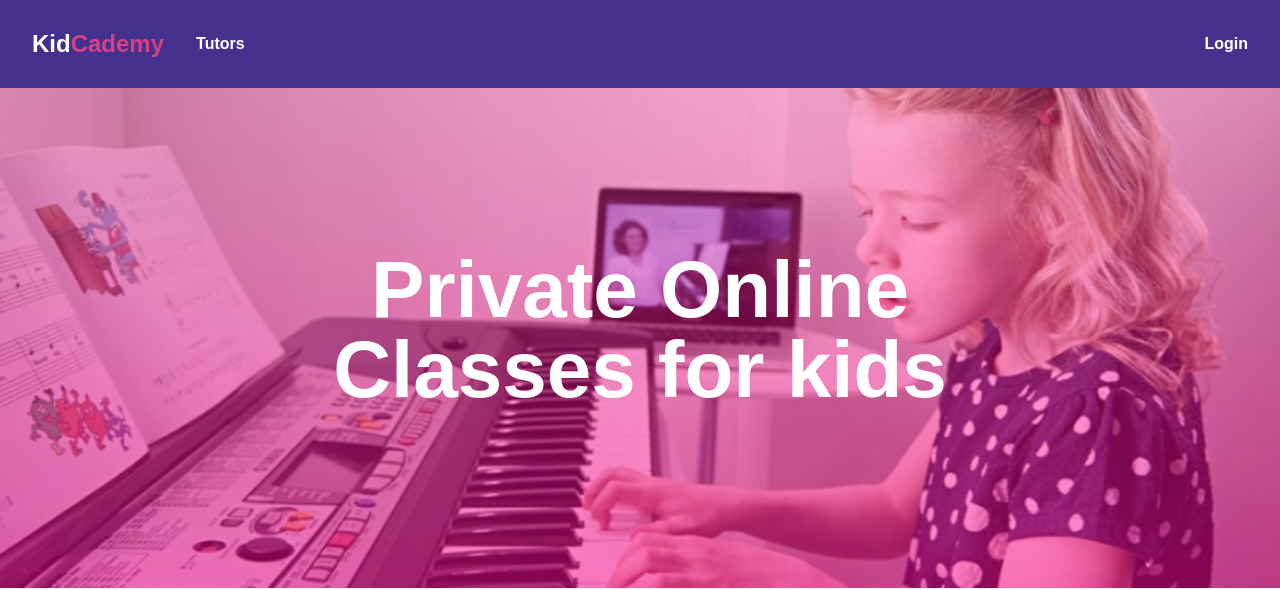
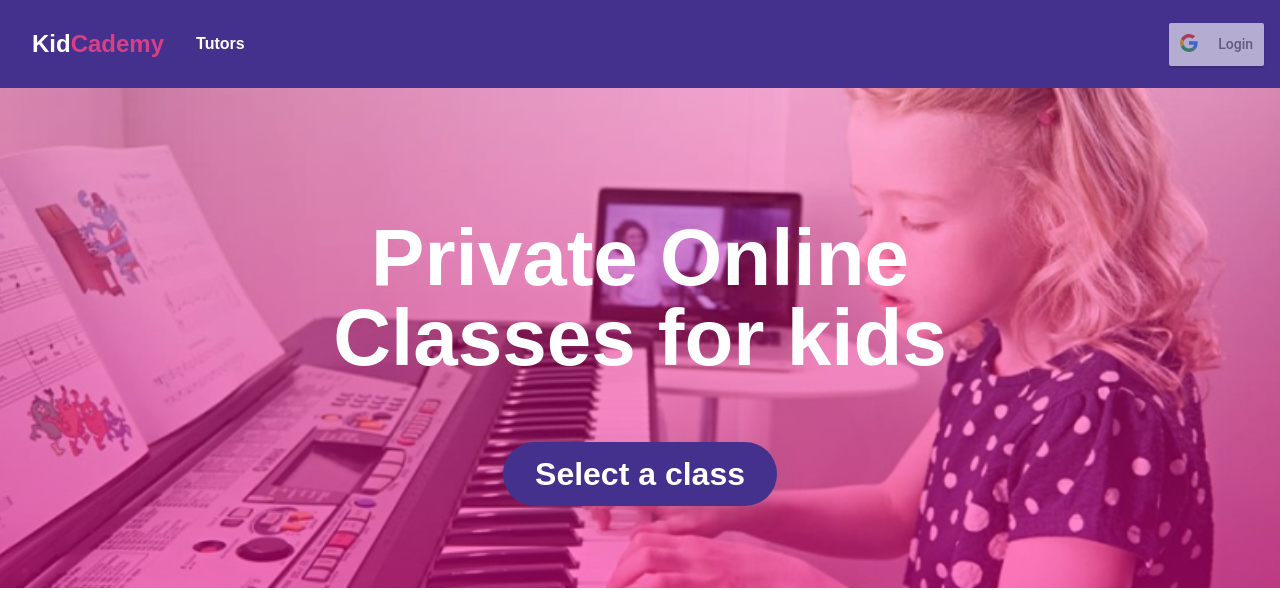
Before and after one commit to hamidkd/Final-Project-Concordia-Bootcamp, a React (Create React App) app in the folder frontend/: page / in a window 1280 px wide. Shown: the top 590 px of the page. Built offline with nearby package versions, Linux system fonts and the light colour scheme; no server answers.

Commit message:
add GoogleLogin to Frontend

```diff
--- a/frontend/package.json
+++ b/frontend/package.json
@@ -9,6 +9,7 @@
     "@testing-library/user-event": "^12.1.10",
     "react": "^17.0.2",
     "react-dom": "^17.0.2",
+    "react-google-login": "^5.2.2",
     "react-icons": "^4.2.0",
     "react-router-dom": "^5.2.0",
     "react-scripts": "4.0.3",
--- a/frontend/src/components/App.js
+++ b/frontend/src/components/App.js
@@ -1,10 +1,11 @@
 import Styled from "styled-components";
 import GlobalStyles from "./GlobalStyles";
+import ResetStyles from "./ResetStyles";
 import { BrowserRouter, Switch, Route } from "react-router-dom";
 
 import Header from "./Header";
 import HomePage from "./HomePage";
-import LoginPage from './LoginPage';
+import LoginPage from "./LoginPage";
 import Collection from "./Collection";
 import TutorProfile from "./TutorProfile";
 import Footer from "./Footer";
@@ -13,9 +14,9 @@ function App() {
   return (
     <BrowserRouter>
       <Div>
-
         <Header />
         <Main>
+          <ResetStyles />
           <GlobalStyles />
           <Switch>
             <Route exact path="/">
@@ -45,7 +46,7 @@ display: flex;
 flex-direction: column;
 justify-content: stretch;
 
-`
+`;
 
 const Main = Styled.main`
 flex: 1;
--- a/frontend/src/components/Collection.js
+++ b/frontend/src/components/Collection.js
@@ -34,10 +34,28 @@ const Div = Styled.div`
 padding-inline: 2rem;
 padding-block: 2rem;
 border-radius: 1rem;
+
 .tutors {
+    padding-right: 2rem ;
+    padding-left: 2rem ;
 
   display: grid;
   grid-template-columns: 1fr 1fr 1fr;
   gap: 2rem;
+
+  @media screen and ( max-width: 1080px) {
+
+  grid-template-columns: 1fr 1fr;
+
+  }
+
+  @media screen and (max-width: 820px) {
+
+  grid-template-columns: 1fr;
+
+  }
+
+
+
 }
 `;
--- a/frontend/src/components/GlobalStyles.js
+++ b/frontend/src/components/GlobalStyles.js
@@ -17,80 +17,13 @@ export const themeVars = {
 export default createGlobalStyle`
 @import url('https://fonts.googleapis.com/css2?family=Poppins:wght@200;400;700;900&display=swap');
 
-
-
-  *,
-  *:before,
-  *:after {
-      box-sizing: border-box;
-      -webkit-font-smoothing: antialiased;
-  }
-
-  html, body, div,
-  input, button, select, option,
-  h1, h2, h3, h4, h5, h6, p,
-  text {
-      font-family: sans-serif;
-  }
-
-  html, body {
-      max-width: 100vw;
-      height: 100%;
-  }
-
-  /* http://meyerweb.com/eric/tools/css/reset/
-      v2.0 | 20110126
-      License: none (public domain)
-  */
-
-  html, body, div, span, applet, object, iframe,
-  h1, h2, h3, h4, h5, h6, p, blockquote, pre,
-  a, abbr, acronym, address, big, cite, code,
-  del, dfn, em, img, ins, kbd, q, s, samp,
-  small, strike, strong, sub, sup, tt, var,
-  b, u, i, center,
-  dl, dt, dd, ol, ul, li,
-  fieldset, form, label, legend,
-  caption, tbody, tfoot, thead, tr, th, td,
-  article, aside, canvas, details, embed,
-  figure, figcaption, footer, header, hgroup,
-  menu, nav, output, ruby, section, summary,
-  time, mark, audio, video {
-      margin: 0;
-      padding: 0;
-      border: 0;
-      font-size: 100%;
-      vertical-align: baseline;
-  }
-  /* HTML5 display-role reset for older browsers */
-  article, aside, details, figcaption, figure,
-  footer, header, hgroup, menu, nav, section {
-      display: block;
-  }
-  body {
-      line-height: 1;
-      margin: 0;
-  }
-  ol, ul {
-      list-style: none;
-  }
-  blockquote, q {
-      quotes: none;
-  }
-  blockquote:before, blockquote:after,
-  q:before, q:after {
-      content: '';
-      content: none;
-  }
-
-  h1,
+h1,
 h2,
 h3,
 label,
 button {
   color: ${themeVars.accentColor};
   font-family: ${themeVars.headingFont};
-  font-size: 32px;
   text-align: center;
 }
 p,
@@ -101,18 +34,38 @@ input {
   font-family: ${themeVars.contentFont};
 }
 
-body {
-  margin: 0;
-  font-family: -apple-system, BlinkMacSystemFont, 'Segoe UI', 'Roboto', 'Oxygen',
-    'Ubuntu', 'Cantarell', 'Fira Sans', 'Droid Sans', 'Helvetica Neue',
-    sans-serif;
-  -webkit-font-smoothing: antialiased;
-  -moz-osx-font-smoothing: grayscale;
+h2 {
+  font-size: 2rem;
 }
 
-code {
-  font-family: source-code-pro, Menlo, Monaco, Consolas, 'Courier New',
-    monospace;
+h3 {
+  font-size: 1.5rem;
 }
 
+h2 {
+  padding-top: 3rem;
+  padding-bottom: 3rem;
+}
+
+button, .button, .primary-button, .cta-button {
+  border: none;
+  border-radius: 600px;
+  padding-inline: 1em;
+  padding-block: 0.5em;
+  font-weight: 700;
+  text-decoration: none;
+  box-shadow: ${themeVars.boxShadow};
+
+  background-color: white;
+  color: ${themeVars.primaryColor};
+  font-size: 1rem;
+}
+
+.primary-button, .cta-button {
+  background-color: ${themeVars.primaryColor};
+  color: white;
+  font-size: 2rem;
+}
+
+
 `;
--- a/frontend/src/components/Header.js
+++ b/frontend/src/components/Header.js
@@ -3,9 +3,32 @@ import { Link } from "react-router-dom";
 import Styled from "styled-components";
 import { themeVars } from "./GlobalStyles";
 
+
+import GoogleLogin from 'react-google-login';
 import ProfileInHeader from "./ProfileInHeader";
 
 const Header = () => {
+
+const responseSuccessGoogle = (res) => {
+console.log('RES from Google Login', res);
+
+// fetch("/api/googleLogin", {
+//   method: "POST",
+//   headers: {
+//     Accept: "application/json",
+//     "Content-Type": "application/json",
+//   },
+//   body: JSON.stringify(res.tokenId),
+// }).then(res => console.log(res));
+
+
+}
+
+const responseErrorGoogle = (res) => {
+  console.log('Error RES from Google Login', res);
+
+}
+
   return (
     <StyledHeader>
       <nav>
@@ -14,7 +37,14 @@ const Header = () => {
         <Link to="/"><h1 className='site-title'><span>Kid</span>Cademy</h1></Link>
         <Link to="/tutors">Tutors</Link>
       </nav>
-      <ProfileInHeader />
+      <GoogleLogin
+    clientId="970981967092-8kp9jcceesje46te9fnr24hq2mff22ad.apps.googleusercontent.com"
+    buttonText="Login"
+    onSuccess={responseSuccessGoogle}
+    onFailure={responseErrorGoogle}
+    cookiePolicy={'single_host_origin'}
+  />
+      {/* <ProfileInHeader /> */}
     </StyledHeader>
   );
 };
--- a/frontend/src/components/Hero.js
+++ b/frontend/src/components/Hero.js
@@ -1,4 +1,5 @@
 import React from "react";
+import { Link } from "react-router-dom";
 import Styled from "styled-components";
 import { themeVars } from "./GlobalStyles";
 
@@ -6,6 +7,7 @@ const Hero = () => {
   return (
     <Section>
       <h2 className='hero-title'>Private Online Classes for kids</h2>
+      <Link className='cta-button' to='/tutors' >Select a class</Link>
     </Section>
   );
 };
--- a/frontend/src/components/HomePage.js
+++ b/frontend/src/components/HomePage.js
@@ -31,9 +31,6 @@ export default HomePage;
 
 const Div = Styled.div`
 
-/* background: lightgreen; */
-border-radius: 1rem;
-
 
 .categories {
     display: flex;
@@ -43,8 +40,5 @@ border-radius: 1rem;
     padding-left: 2rem ;
 }
 
-h2 {
-  padding-top: 3rem;
-  padding-bottom: 3rem;
-}
+
 `;
--- /dev/null
+++ b/frontend/src/components/ResetStyles.js
@@ -0,0 +1,87 @@
+import { createGlobalStyle } from "styled-components";
+
+export default createGlobalStyle`
+@import url('https://fonts.googleapis.com/css2?family=Poppins:wght@200;400;700;900&display=swap');
+
+
+
+  *,
+  *:before,
+  *:after {
+      box-sizing: border-box;
+      -webkit-font-smoothing: antialiased;
+  }
+
+  html, body, div,
+  input, button, select, option,
+  h1, h2, h3, h4, h5, h6, p,
+  text {
+      font-family: sans-serif;
+  }
+
+  html, body {
+      max-width: 100vw;
+      height: 100%;
+  }
+
+  /* http://meyerweb.com/eric/tools/css/reset/
+      v2.0 | 20110126
+      License: none (public domain)
+  */
+
+  html, body, div, span, applet, object, iframe,
+  h1, h2, h3, h4, h5, h6, p, blockquote, pre,
+  a, abbr, acronym, address, big, cite, code,
+  del, dfn, em, img, ins, kbd, q, s, samp,
+  small, strike, strong, sub, sup, tt, var,
+  b, u, i, center,
+  dl, dt, dd, ol, ul, li,
+  fieldset, form, label, legend,
+  caption, tbody, tfoot, thead, tr, th, td,
+  article, aside, canvas, details, embed,
+  figure, figcaption, footer, header, hgroup,
+  menu, nav, output, ruby, section, summary,
+  time, mark, audio, video {
+      margin: 0;
+      padding: 0;
+      border: 0;
+      font-size: 100%;
+      vertical-align: baseline;
+  }
+  /* HTML5 display-role reset for older browsers */
+  article, aside, details, figcaption, figure,
+  footer, header, hgroup, menu, nav, section {
+      display: block;
+  }
+  body {
+      line-height: 1;
+      margin: 0;
+  }
+  ol, ul {
+      list-style: none;
+  }
+  blockquote, q {
+      quotes: none;
+  }
+  blockquote:before, blockquote:after,
+  q:before, q:after {
+      content: '';
+      content: none;
+  }
+
+
+body {
+  margin: 0;
+  font-family: -apple-system, BlinkMacSystemFont, 'Segoe UI', 'Roboto', 'Oxygen',
+    'Ubuntu', 'Cantarell', 'Fira Sans', 'Droid Sans', 'Helvetica Neue',
+    sans-serif;
+  -webkit-font-smoothing: antialiased;
+  -moz-osx-font-smoothing: grayscale;
+}
+
+code {
+  font-family: source-code-pro, Menlo, Monaco, Consolas, 'Courier New',
+    monospace;
+}
+
+`;
--- a/frontend/src/components/TutorCard.js
+++ b/frontend/src/components/TutorCard.js
@@ -19,8 +19,9 @@ const TutorCard = ({ tutor }) => {
     sessionDuration,
   } = tutor;
   return (
-    <Div>
-      <Link className="link" to={"/tutors/" + username}>
+      <Div>
+    <Link className="link" to={"/tutors/" + username}>
+        <div className='wrapper'>
         <img
           className="avatar"
           src={"/images/tutors/" + username + ".jpg"}
@@ -31,18 +32,30 @@ const TutorCard = ({ tutor }) => {
           taught by {firstname} {lastname}
         </p>
         <p className="tag">{category}</p>
-      </Link>
-    </Div>
+    </div>
+    </Link>
+      </Div>
   );
 };
 
 export default TutorCard;
 
 const Div = Styled.div`
+
+
 width: 100%;
 background: white;
 padding: 1rem;
+padding-top: 1.5rem;
 border-radius: 1rem;
+
+.wrapper {
+
+display: flex;
+flex-direction: column;
+text-decoration: none;
+gap: 1rem;
+}
 
 min-height: 200px;
 box-shadow: rgba(100, 100, 111, 0.2) 0px 7px 29px 0px;
@@ -53,6 +66,7 @@ box-shadow: rgba(100, 100, 111, 0.2) 0px 7px 29px 0px;
 
 h3 {
   text-align: left;
+  line-height: 1.3em;
 }
 &:hover {
   box-shadow: rgba(100, 100, 111, 0.8) 0px 7px 29px 0px;
@@ -61,9 +75,9 @@ h3 {
 .avatar {
   background: yellow;
   max-width: 10rem;
-  border-radius: 50%
+  border-radius: 50%;
+  align-self: center;
 }
-
 
 .tag {
   font-size: 0.8em;
--- a/frontend/src/index.js
+++ b/frontend/src/index.js
@@ -1,7 +1,7 @@
 import React from "react";
 import ReactDOM from "react-dom";
 import App from "./components/App";
-import AppProvider from './components/AppProvider'
+import AppProvider from "./components/AppProvider";
 import reportWebVitals from "./reportWebVitals";
 
 ReactDOM.render(
```
Also changed, not shown: 2 other files (tests, documents, lock files or other folders). Lines whose indentation alone changed are shown as unchanged.
